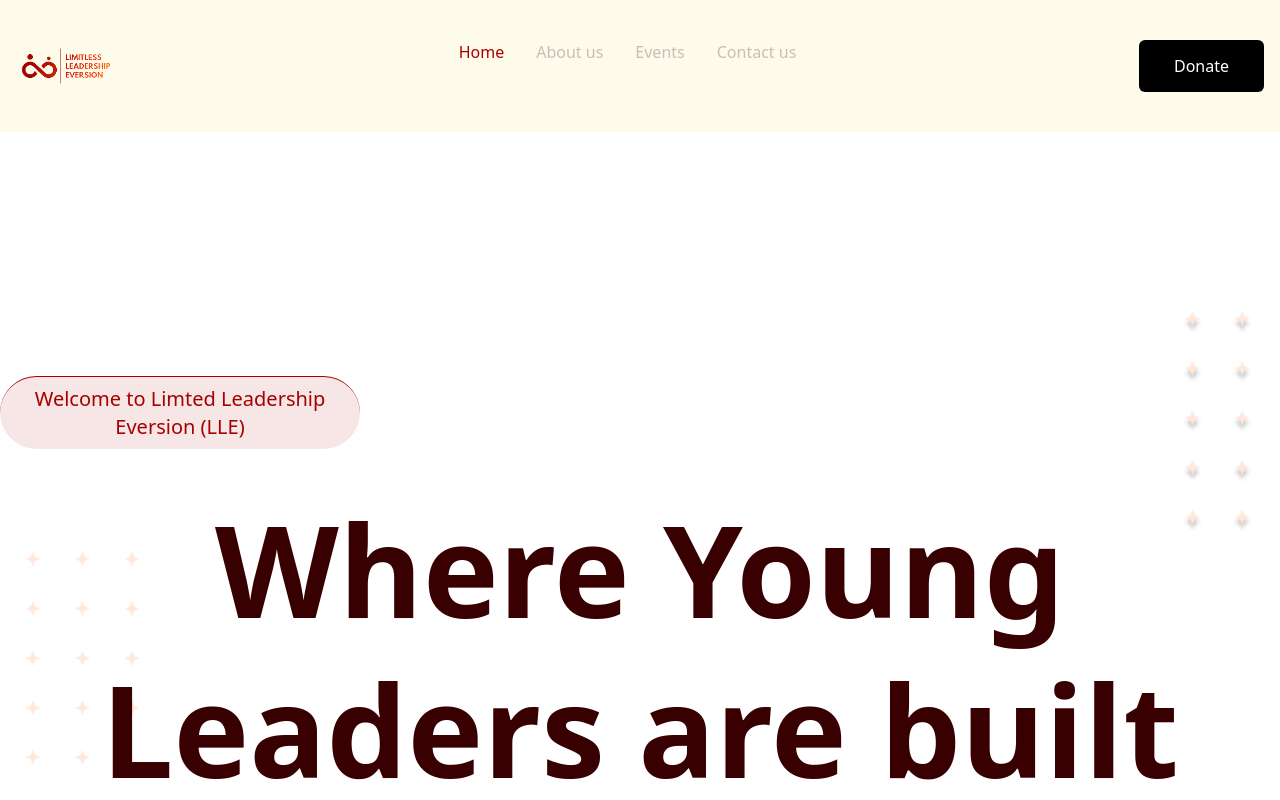
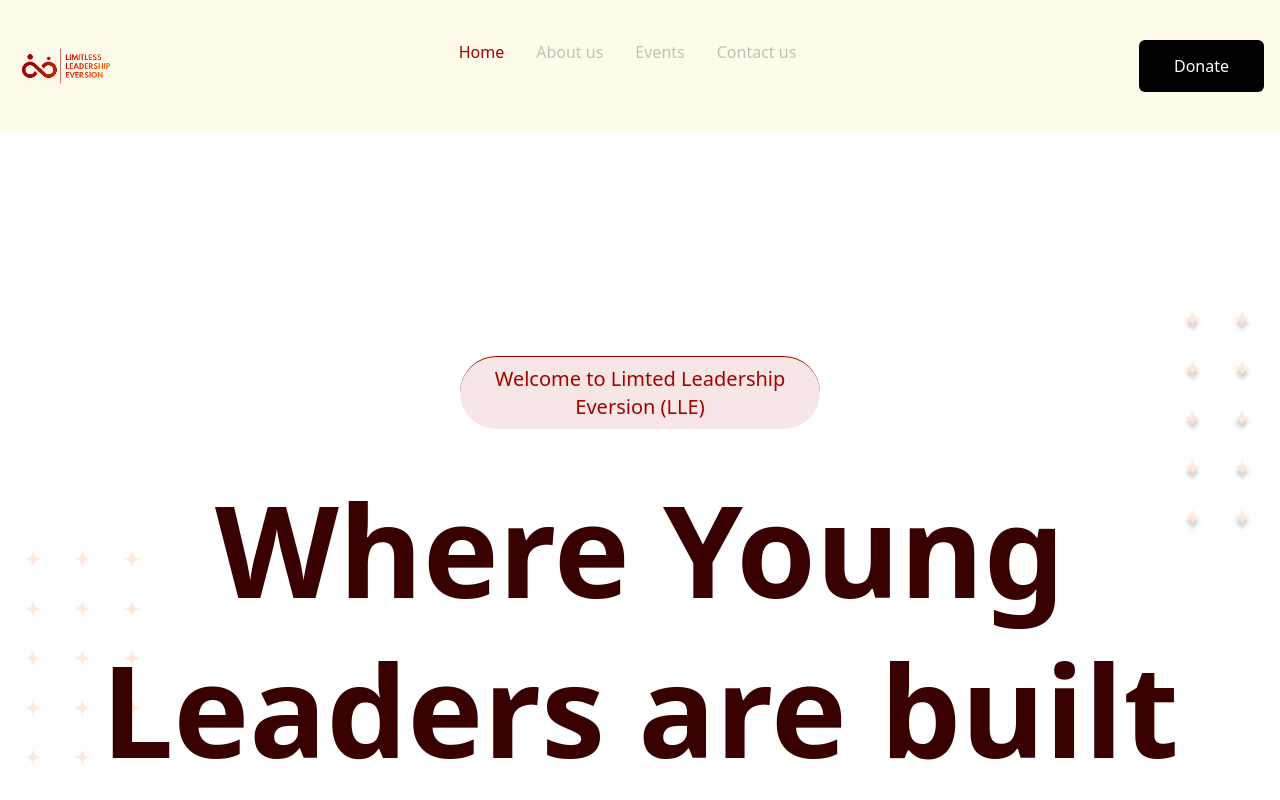
Before and after one commit to Developerfiyin/LLE-website, a React (Vite) app: page / in a window 1280 px wide. Shown: the top 800 px of the page. Built offline with nearby package versions, Linux system fonts and the light colour scheme.

Commit message:
found error in animation loop

```diff
--- a/src/Components/hero.jsx
+++ b/src/Components/hero.jsx
@@ -7,16 +7,15 @@ import Frame15 from '../assets/Frame 15.png'
 const Hero = () => {
 
   return (
-    <div className='bg-cover h-screen relative gap-10 bg-center text-center flex justify-center flex-col py-16 '  style={{ backgroundImage: `url(${Frame15})` }}>
-    <div className='w-90 font-montserrat flex text-center mt-100 '>
-      <p className='text-[#A60000] rounded-full text-xl border-t border-grey-800 bg-[#F6E6E6] p-2'>Welcome to Limted Leadership Eversion (LLE)</p>
+    <div className='bg-cover h-screen relative gap-10 bg-center text-center flex justify-center flex-col py-16 px-4'  style={{ backgroundImage: `url(${Frame15})` }}>
+    <div className='w-90 font-montserrat flex text-center mx-auto'>
+      <p className='mt-90 text-[#A60000] rounded-full text-xl border-t border-grey-800 bg-[#F6E6E6] p-2'>Welcome to Limted Leadership Eversion (LLE)</p>
  </div>
     <h1 className='text-[hsl(0,100%,11%)] font-montserrat font-black text-7xl md:text-9xl mb-4 leading-tight'>Where Young <br /> Leaders are built </h1>
     <p className='text-lg md:text-xl text-[#999999] mb-8'>A non-profit organisation aimed to equip the next generation with the character, compontence, and courage to drive growth and transform communites.</p>
        <button className='bg-[#a60000] text-white p-4 mx-auto rounded-lg hover:bg-[#3a0000] '>Partner with us</button>
 
       <div className='flex overflow-hidden space-x-16'>
-
            <div className='flex justify-center gap-4 animate-loop-scroll'>
          <img src={img1} alt="The rectangle image from figma" className='max-w-none' />
          <img src={img2} alt="The rectangle image from figma" className='max-w-none' />
@@ -30,7 +29,6 @@ const Hero = () => {
          <img src={img3} alt="photo of the student from the figma design" />
          <img src={img4} alt="photo of the audience fromt the figma design" />
        </div>
-
       </div>
 
 
```
